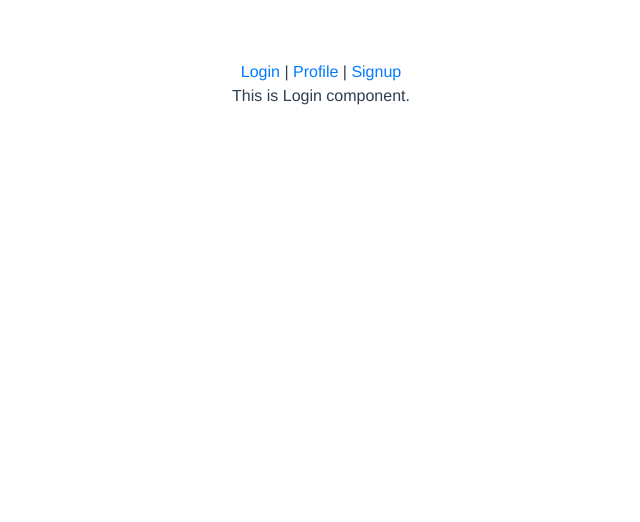
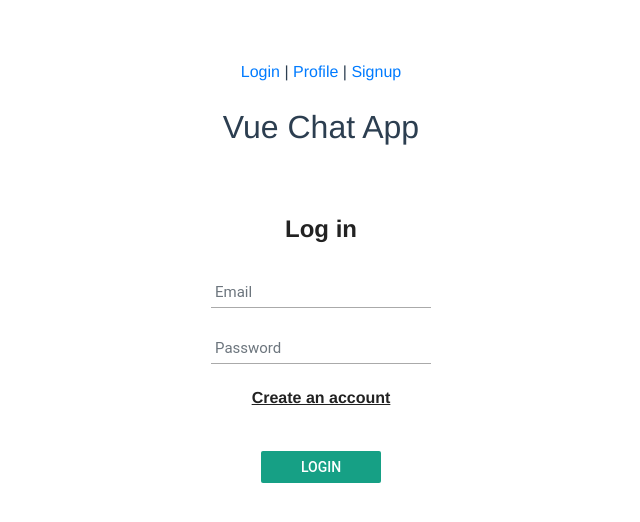
Before and after one commit to arpitshri29/vue-chat-app, a Vue app: page / in a window 1280 px wide. Shown: the top 522 px of the page, without its empty margins (319-959 px from the left). Built offline with nearby package versions, Linux system fonts and the light colour scheme.

Commit message:
- Login page setup

```diff
--- a/src/components/Login.vue
+++ b/src/components/Login.vue
@@ -1,15 +1,158 @@
 <template>
-    <div>
-        This is Login component.
+    <div class="mt-4">
+        <h2>Vue Chat App</h2>
+        <form class="detail-box my-5">
+            <div class="form-group my-3">
+                <h4>Log in</h4>
+                <input
+                        type="text"
+                        v-model="email"
+                        class="form-control mb-4 mt-4"
+                        placeholder="Email"
+                />
+                <input
+                        type="password"
+                        v-model="password"
+                        class="form-control mb-4"
+                        placeholder="Password"
+                        v-on:keyup.enter="login"
+                />
+                <a href="/signup">
+                    <h6 class="mb-3"
+                        style="color: #222;text-decoration: underline;">
+                        Create an account
+                    </h6>
+                </a>
+
+                <button
+                        type="button"
+                        v-on:click="login"
+                        class="btn btn-submit">
+                    Login
+                </button>
+            </div>
+        </form>
     </div>
 </template>
 
 <script>
+    import firebase from '../services/firebase'
+
     export default {
-        name: 'Login'
+        name: 'Login',
+        data(){
+            return{
+                email: '',
+                password: '',
+
+            }
+        },
+        methods:{
+            login(){
+                const auth = firebase.auth();
+                const email = this.email;
+                const password = this.password;
+
+                auth
+                    .signInWithEmailAndPassword(email, password)
+                    .then(async res => {
+                        console.log("res", res);
+                        let user = res.user
+                        if (user){
+                            await firebase
+                                .firestore()
+                                .collection('users')
+                                .where('id', '==', user.uid)
+                                .get()
+                                .then(querySnapshot => {
+                                    console.log('querySnapshot: ', querySnapshot)
+                                    querySnapshot.forEach(doc => {
+                                        let userData = doc.data();
+                                        localStorage.setItem("id", userData.id);
+                                        localStorage.setItem("name", userData.name);
+                                        localStorage.setItem("email", userData.email);
+                                        localStorage.setItem("password", userData.password);
+                                        localStorage.setItem("photoURL", userData.URL);
+                                        localStorage.setItem("desc", userData.description);
+                                        localStorage.setItem("FirebaseDocumentId", doc.id);
+                                    })
+                                });
+                            this.$router.push('/chat')
+                        }
+                    })
+                    .catch(err => {
+                        let errorCode = err.code;
+                        let errorMessage = err.message;
+                        alert(errorCode);
+                        alert(errorMessage);
+                        console.log(err);
+                    })
+            }
+        },
+        created(){
+            if (localStorage.getItem('id')){
+                this.$router.push('/chat')
+            }
+        }
     }
 </script>
 
 <style scoped>
+    input[type="text"],
+    input[type="password"] {
+        display: inline-block;
+        box-sizing: border-box;
+        padding: 4px;
+        width: 220px;
+        height: 32px;
+        border: none;
+        border-bottom: 1px solid #AAA;
+        font-family: 'Roboto', sans-serif;
+        font-weight: 400;
+        font-size: 15px;
+        transition: 0.2s ease;
+        border-radius: 0;
+        outline: none;
+        box-shadow: none;
+    }
+    .detail-box {
+        padding: 5px;
+        width: 400px;
+        min-height: 250px;
+        margin: 0 auto;
+    }
 
+    .btn-submit{
+        margin-top: 28px;
+        width: 120px;
+        height: 32px;
+        background: #16a085;
+        border: none;
+        border-radius: 2px;
+        color: #FFF;
+        font-size: 14px;
+        font-family: 'Roboto', sans-serif;
+        font-weight: 500;
+        text-transform: uppercase;
+        transition: 0.1s ease;
+    }
+
+    .btn-submit:hover, .btn-submit:focus{
+        opacity: 0.8;
+        box-shadow: 0 2px 4px rgba(0, 0, 0, 0.4);
+        transition: 0.1s ease;
+    }
+
+    .btn-submit:active{
+        opacity: 1;
+        box-shadow: 0 1px 2px rgba(0, 0, 0, 0.4);
+        transition: 0.1s ease;
+    }
+
+    h4{
+        color: #222;
+    }
+    h4, h5, h6{
+        font-weight: 600
+    }
 </style>
```
